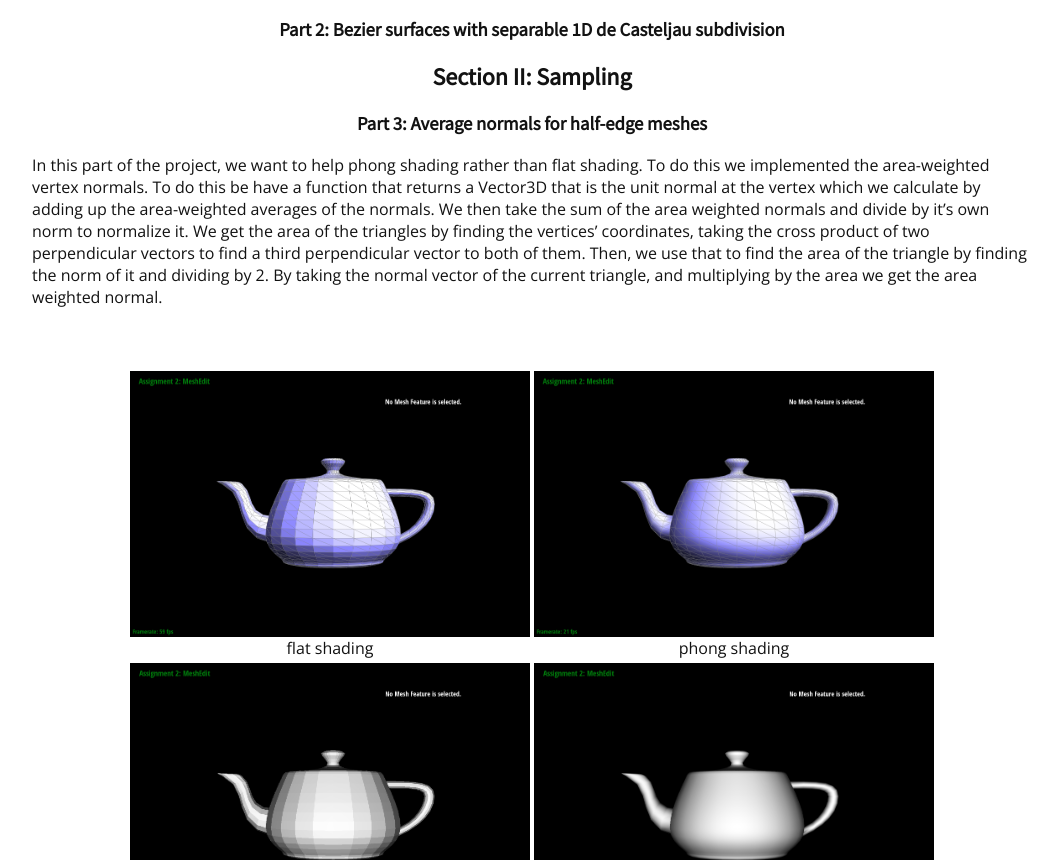
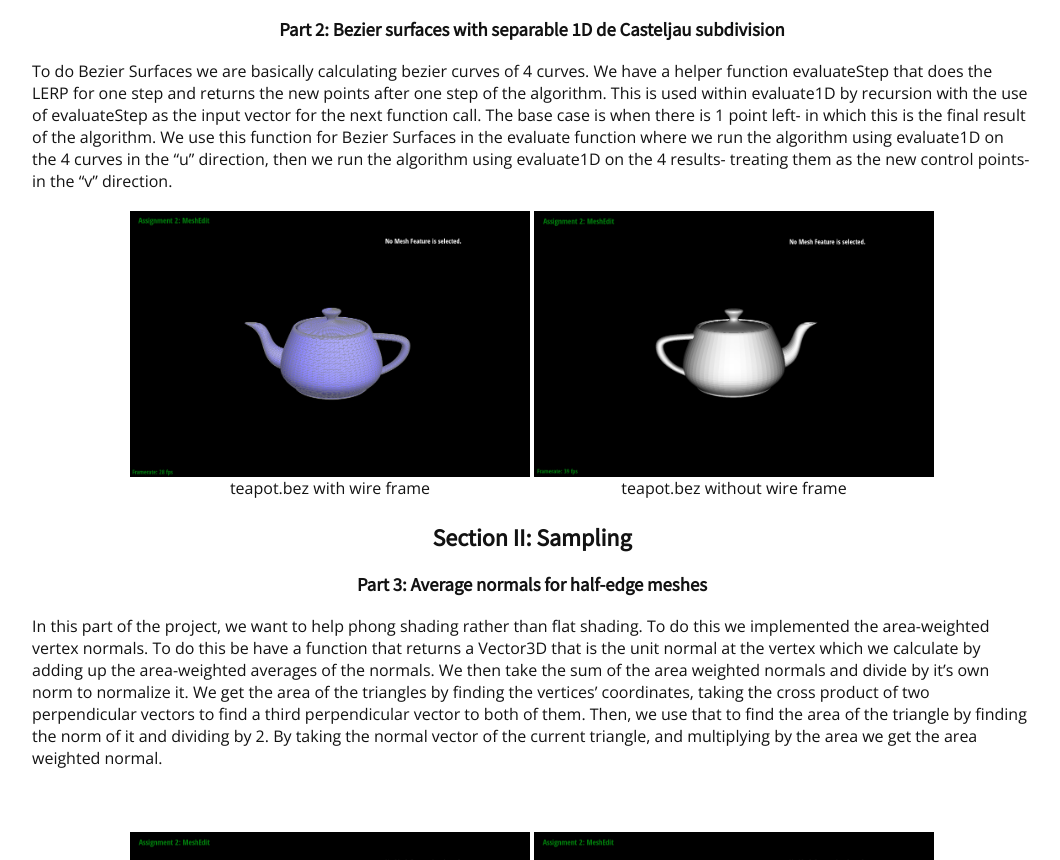
Before and after one commit to isaorionlehrmann/CS184Project2, a plain HTML site: page index.html in a window 1280 px wide. Shown: the part 2033-2893 px from the top of the page, without its empty margins (108-1168 px from the left). Drawn offline with nearby package versions, Linux system fonts and the light colour scheme.

Commit message:
janajnbbbbvregre

```diff
--- a/index.html
+++ b/index.html
@@ -96,6 +96,23 @@
 
 
     <h3 align="middle">Part 2: Bezier surfaces with separable 1D de Casteljau subdivision</h3>
+
+    <p>To do Bezier Surfaces we are basically calculating bezier curves of 4 curves. We have a helper function evaluateStep that does the LERP for one step and returns the new points after one step of the algorithm. This is used within evaluate1D by recursion with the use of evaluateStep as the input vector for the next function call. The base case is when there is 1 point left- in which this is the final result of the algorithm. We use this function for Bezier Surfaces in the evaluate function where we run the algorithm using evaluate1D on the 4 curves in the “u” direction, then we run the algorithm using evaluate1D on the 4 results- treating them as the new control points- in the “v” direction.</p>
+
+	<div align="middle">
+	  <table style="width=100%">
+	    <tr>
+	      <td>
+	        <img src="images/P2/withWire.png" align="middle" width="400px"/>
+	        <figcaption align="middle">teapot.bez with wire frame</figcaption>
+	      </td>
+	      <td>
+	        <img src="images/P2/withOutWire.png" align="middle" width="400px"/>
+	        <figcaption align="middle">teapot.bez without wire frame</figcaption>
+	      </td>
+	    </tr>
+	  </table>
+	</div>
 
 
 
```
Also changed, not shown: images/P2/withOutWire.png (added), images/P2/withWire.png (added), 2 other files.
